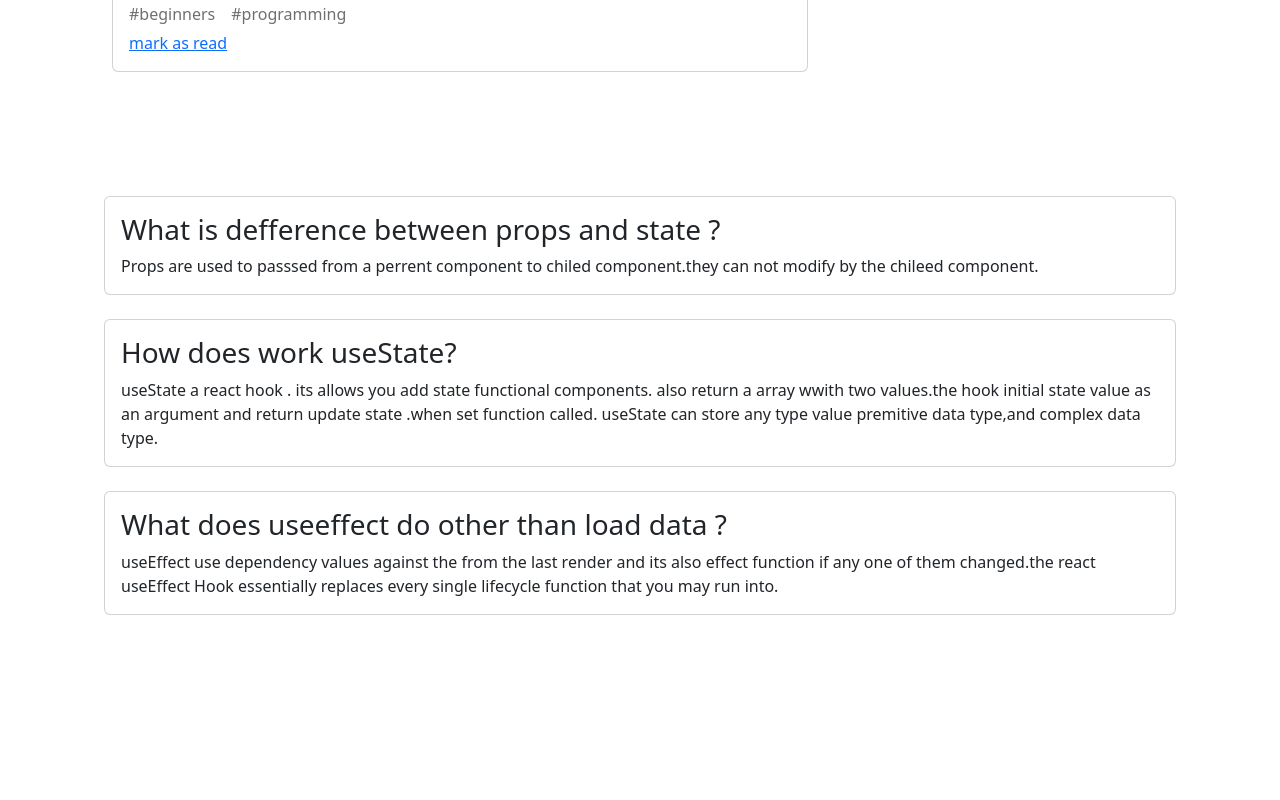
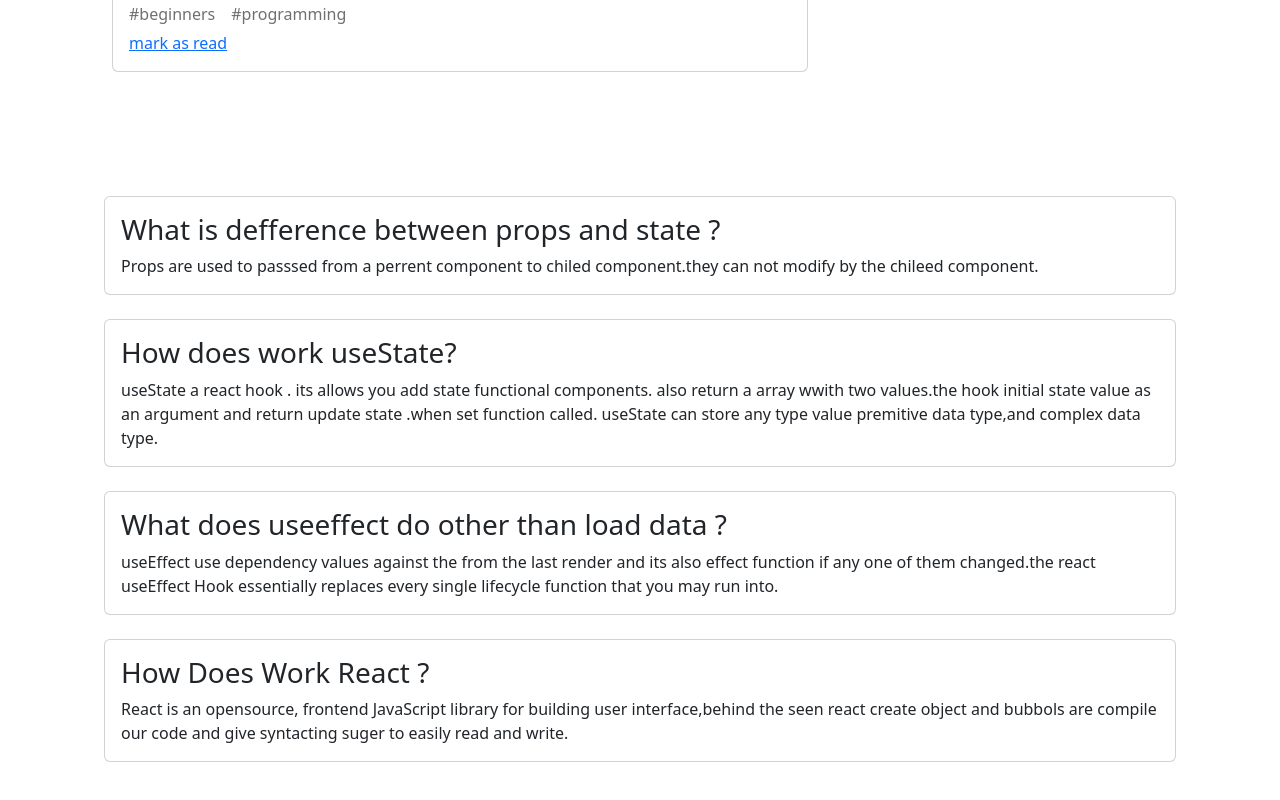
Before and after one commit to asad2002web/knowledge-cafe-react-basic, a React (Vite) app: page / in a window 1280 px wide. Shown: the part 4361-5161 px from the top of the page. Before the commit the page ends 5016 px from the top, so only its background shows below. Built offline with nearby package versions, Linux system fonts and the light colour scheme.

Commit message:
four question added

```diff
--- a/src/Component/QandAnswer/QandAnswer.jsx
+++ b/src/Component/QandAnswer/QandAnswer.jsx
@@ -17,7 +17,10 @@ const QandAnswer = () => {
           <h3>What does useeffect do other than load data ?</h3>
           <p>useEffect use dependency values against the from the last render and its also effect function if any one of them changed.the react useEffect Hook essentially replaces every single lifecycle function that you may run into.</p>
         </div>
-
+        <div className="question card px-3 py-3 my-4">
+          <h3>How Does Work React ?</h3>
+          <p>React is an opensource, frontend JavaScript library for building user interface,behind the seen react create object and bubbols are compile our code and give syntacting suger to easily read and write.</p>
+        </div>
       </div>
     </div>
   );
```
